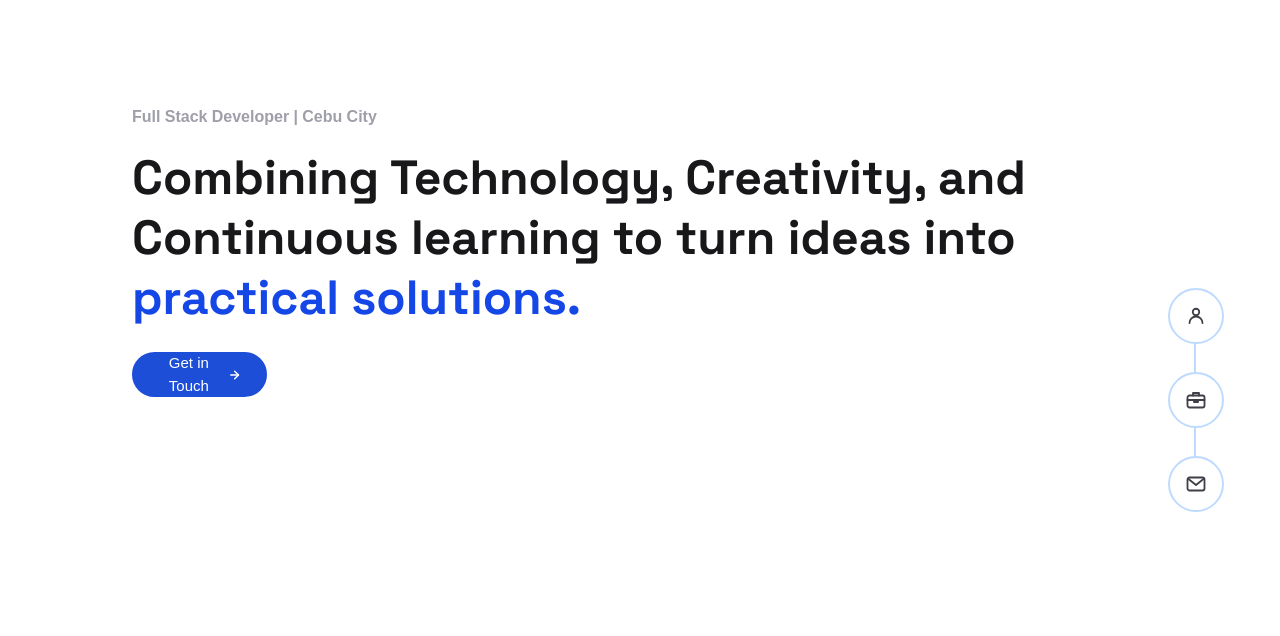
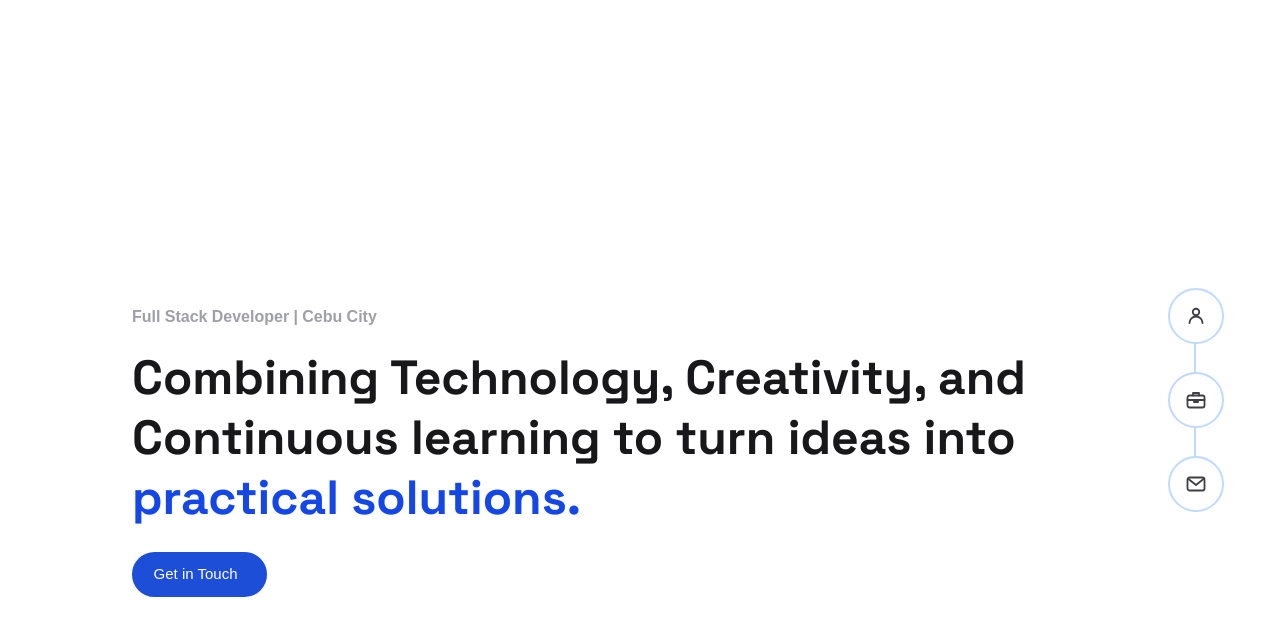
Before and after one commit to Dyllj/about_dyll, a Next.js app: page / in a window 1280 px wide. Shown: the top 636 px of the page. Built offline with nearby package versions, Linux system fonts and the light colour scheme.

Commit message:
Update navigation links in Nav component to use hash routing; add navigateToContact function in LandingView for improved navigation

```diff
--- a/app/components/nav/nav.tsx
+++ b/app/components/nav/nav.tsx
@@ -1,7 +1,7 @@
 const navigationItems = [
   {
     label: "About",
-    href: "/about",
+    href: "/#about",
     icon: (
       <>
         <circle cx="12" cy="8" r="3.25" />
@@ -11,7 +11,7 @@ const navigationItems = [
   },
   {
     label: "Work",
-    href: "/work",
+    href: "/#work",
     icon: (
       <>
         <rect x="3.5" y="7.5" width="17" height="12" rx="2" />
@@ -21,7 +21,7 @@ const navigationItems = [
   },
   {
     label: "Contact",
-    href: "/contact",
+    href: "/#contact",
     icon: (
       <>
         <rect x="3.5" y="5.5" width="17" height="13" rx="2" />
--- a/app/components/views/LandingView.tsx
+++ b/app/components/views/LandingView.tsx
@@ -3,11 +3,15 @@
 import Nav from "../nav/nav";
 
 export default function LandingView() {
+  const navigateToContact = () => {
+    window.location.hash = "contact";
+  };
+
   return (
     <div className="min-h-screen bg-white">
       <Nav />
       <main className="ml-25 mt-10 w-full max-w-6xl px-5 pb-16 pt-8 sm:px-8 sm:pt-12 lg:pt-16">
-        <section aria-labelledby="home-heading" className="max-w-4xl text-left">
+        <section aria-labelledby="home-heading" className="max-w-4xl text-left mt-50">
           <p
             className="text-sm font-semibold text-zinc-400 sm:text-base"
             style={{ fontFamily: "var(--font-noto-sans-hebrew), sans-serif" }}
@@ -22,7 +26,10 @@ export default function LandingView() {
             Combining Technology, Creativity, and Continuous learning to turn ideas into{" "}
             <span className="text-blue-700">practical solutions.</span>
           </h1>
-          <button className="btn-progress mt-6 inline-flex items-center justify-center gap-2 rounded-full bg-blue-700 px-6 py-3 text-white hover:bg-blue-800 border-2 border-blue-700 hover:border-blue-700 transition-all duration-300">
+          <button
+            onClick={navigateToContact}
+            className="btn-progress mt-6 inline-flex items-center justify-center gap-2 rounded-full bg-blue-700 px-6 py-3 text-white hover:bg-blue-800 border-2 border-blue-700 hover:border-blue-700 transition-all duration-300 cursor-pointer whitespace-nowrap"
+          >
             Get in Touch
             <svg xmlns="http://www.w3.org/2000/svg" width="18" height="18" viewBox="0 0 24 24" fill="none" stroke="currentColor" strokeWidth="2.5" strokeLinecap="round" strokeLinejoin="round">
               <path d="M5 12h14" />
```
